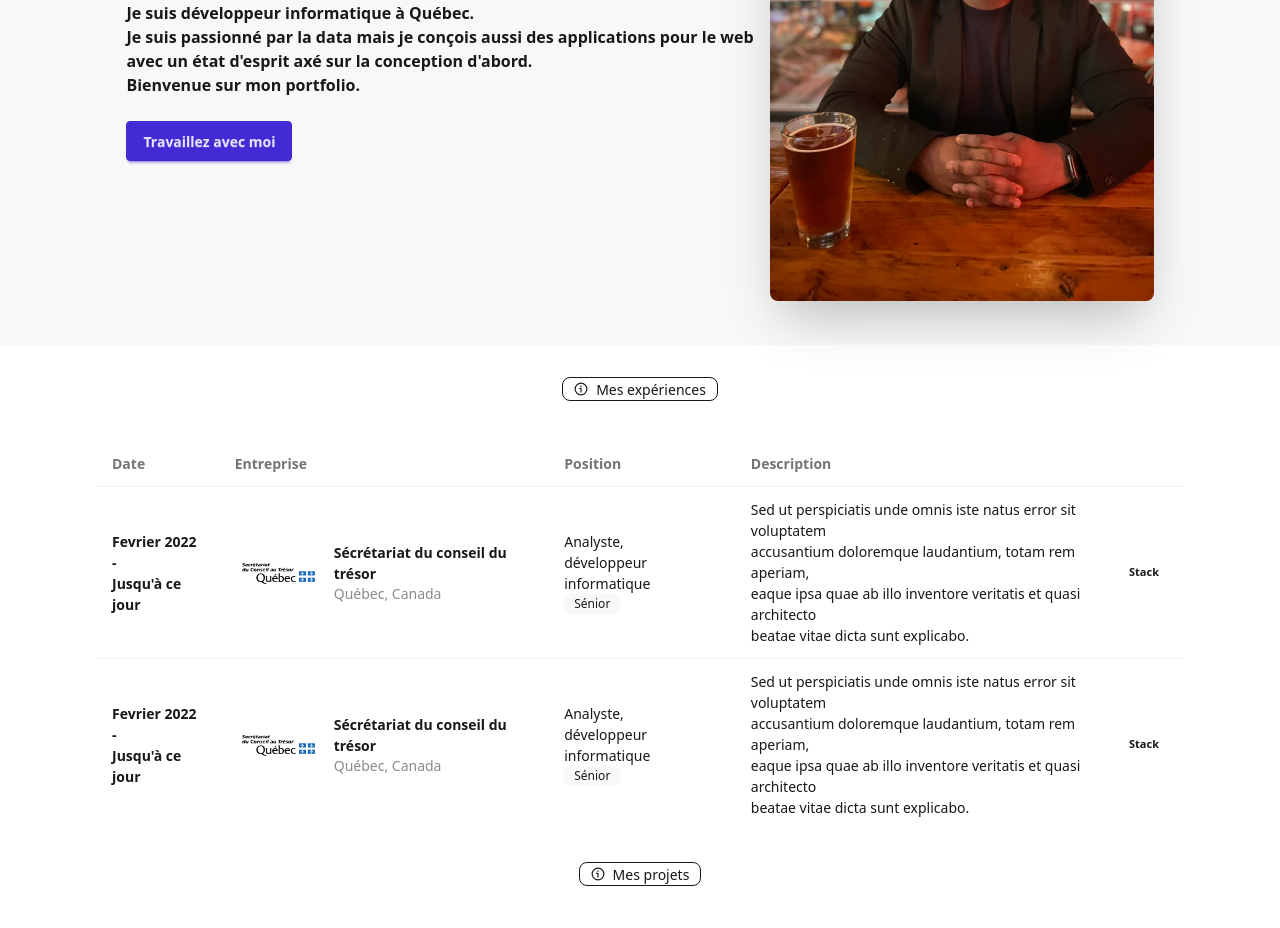
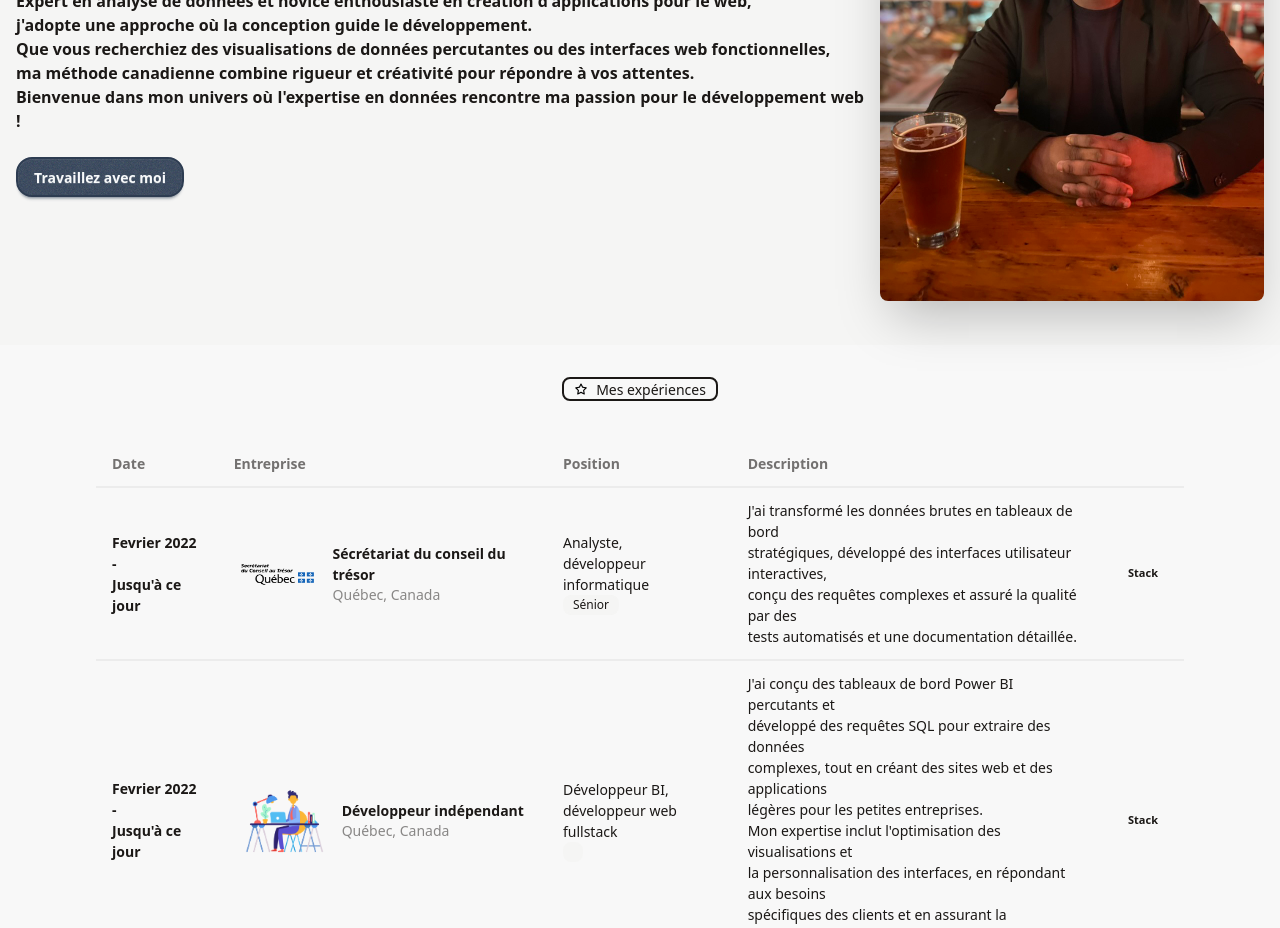
Before and after one commit to degbessou/Mon_Potfolio, a React (Vite) app in the folder Client/: page / in a window 1280 px wide. Shown: the part 320-1248 px from the top of the page. Built offline with nearby package versions, Linux system fonts and the light colour scheme.

Commit message:
finalisation du header, de la section about et experiences

```diff
--- a/Client/index.html
+++ b/Client/index.html
@@ -1,5 +1,5 @@
 <!doctype html>
-<html lang="en">
+<html lang="en" data-theme="deg_ptf_theme">
 
 <head>
   <meta charset="UTF-8" />
--- /dev/null
+++ b/Client/src/assets/Modal.jsx
@@ -0,0 +1,34 @@
+
+const Modal = ({ id, title, children }) => {
+    return (
+        <dialog id={id} className="modal">
+            <div className="modal-box">
+                <form method="dialog">
+                    {/* Bouton de fermeture */}
+                    <button className="btn btn-sm btn-circle btn-ghost absolute right-2 top-2">
+                        ✕
+                    </button>
+                </form>
+                <h3 className="font-bold text-lg text-center">{title}</h3>
+                <fieldset className="fieldset bg-base-200 text-error-content border-base-300 rounded-box w-m border p-4">
+                    <legend className="fieldset-legend font-light">FRONTEND</legend>
+                    {children.front && <div className="py-2">{children.front}</div>}
+                </fieldset>
+                <fieldset className="fieldset bg-base-200 border-base-300 text-error-content rounded-box w-m border p-4">
+                    <legend className="fieldset-legend font-light">BACKEND</legend>
+                    {children.back && <div className="py-2">{children.back}</div>}
+                </fieldset>
+                <fieldset className="fieldset bg-base-200 border-base-300 text-error-content rounded-box w-m border p-4">
+                    <legend className="fieldset-legend font-light">DONNÉES</legend>
+                    {children.data && <div className="py-2">{children.data}</div>}
+                </fieldset>
+                <fieldset className="fieldset bg-base-200 border-base-300 text-error-content rounded-box w-m border p-4">
+                    <legend className="fieldset-legend font-light">OUTILS</legend>
+                    {children.tools && <div className="py-2">{children.tools}</div>}
+                </fieldset>
+            </div>
+        </dialog>
+    );
+};
+
+export default Modal;
--- /dev/null
+++ b/Client/src/assets/ModalTest.jsx
@@ -0,0 +1,30 @@
+
+const Modal = ({ id, title, front, back, data }) => {
+    return (
+        <dialog id={id} className="modal modal-bottom sm:modal-middle">
+            <div className="modal-box">
+                <form method="dialog">
+                    {/* Bouton de fermeture */}
+                    <button className="btn btn-sm btn-circle btn-ghost absolute right-2 top-2">
+                        ✕
+                    </button>
+                </form>
+                <h3 className="font-bold text-lg">{title}</h3>
+                <fieldset className="fieldset bg-base-200 border-base-300 rounded-box w-xs border p-4">
+                    <legend className="fieldset-legend">frontend</legend>
+                    {front && <div className="py-4">{front}</div>}
+                </fieldset>
+                <fieldset className="fieldset bg-base-200 border-base-300 rounded-box w-xs border p-4">
+                    <legend className="fieldset-legend">backend</legend>
+                    {back && <div className="py-4">{back}</div>}
+                </fieldset>
+                <fieldset className="fieldset bg-base-200 border-base-300 rounded-box w-xs border p-4">
+                    <legend className="fieldset-legend">data</legend>
+                    {data && <div className="py-4">{data}</div>}
+                </fieldset>
+            </div>
+        </dialog>
+    );
+};
+
+export default Modal;
--- a/Client/src/components/About.jsx
+++ b/Client/src/components/About.jsx
@@ -11,14 +11,14 @@ const About = () => {
                     className="max-w-sm rounded-lg shadow-2xl"
                 />
                 <div className="font-agrandir-narrow font-semibold">
-                    <h1 className="text-5xl font-bold">Salut, moi c'est Donald!</h1>
-                    <p className="py-6">
-                        Je suis développeur informatique à Québec.
-                        <br />Je suis passionné par la data mais je conçois aussi des applications pour le web
-                        <br />avec un état d'esprit axé sur la conception d'abord.
-                        <br />Bienvenue sur mon portfolio.
+                    <h1 className="text-5xl font-bold">Salut, moi c'est Donald !</h1>
+                    <p className="text-justify py-6">
+                        Développeur informatique à Québec, je transforme les données en tableaux de bord stratégiques.
+                        <br />Expert en analyse de données et novice enthousiaste en création d'applications pour le web, <br /> j'adopte une approche où la conception guide le développement.
+                        <br />Que vous recherchiez des visualisations de données percutantes ou des interfaces web fonctionnelles, <br /> ma méthode canadienne combine rigueur et créativité pour répondre à vos attentes.
+                        <br />Bienvenue dans mon univers où l'expertise en données rencontre ma passion pour le développement web !
                     </p>
-                    <button className="btn btn-primary">Travaillez avec moi</button>
+                    <button className="btn btn-primary hover:text-accent transition-colors duration-300">Travaillez avec moi</button>
                 </div>
             </div>
         </div>
--- a/Client/src/components/Experiences.jsx
+++ b/Client/src/components/Experiences.jsx
@@ -1,13 +1,14 @@
 import React from "react";
 import "../styles/font.css";
+import Modal from "../assets/Modal";
+//import ModalTest from "../assets/ModalTest";
 
 const Experiences = () => {
     return (
         <div >
             <div className="flex justify-center mt-8">
                 <div className="badge badge-outline badge-color-secondary">
-                    <svg className="size-[1em]" xmlns="http://www.w3.org/2000/svg" viewBox="0 0 24 24"><g fill="currentColor" strokeLinejoin="miter" strokeLinecap="butt"><circle cx="12" cy="12" r="10" fill="none" stroke="currentColor" strokeLinecap="square" stroke-miterlimit="10" strokeWidth="2"></circle><path d="m12,17v-5.5c0-.276-.224-.5-.5-.5h-1.5" fill="none" stroke="currentColor" strokeLinecap="square" stroke-miterlimit="10" strokeWidth="2"></path><circle cx="12" cy="7.25" r="1.25" fill="currentColor" strokeWidth="2"></circle></g></svg>
-                    Mes expériences
+                    <svg xmlns="http://www.w3.org/2000/svg" viewBox="0 0 48 48" xmlns:xlink="http://www.w3.org/1999/xlink" xml:space="preserve" width="14" height="14"><path xmlns="http://www.w3.org/2000/svg" d="M44 19.34A2 2 0 0 0 42.28 18L30.9 16.34 25.8 6a2 2 0 0 0-3.6 0l-5.1 10.32L5.72 18a2 2 0 0 0-1.62 1.36 2 2 0 0 0 .5 2l8.26 8-2 11.36a2 2 0 0 0 .8 2 2 2 0 0 0 2.1.14L24 37.52l10.2 5.36a1.86 1.86 0 0 0 .92.24 2 2 0 0 0 1.18-.38 2 2 0 0 0 .8-2l-2-11.36 8.26-8a2 2 0 0 0 .64-2.04m-12.3 8a2 2 0 0 0-.58 1.78l1.44 8.38-7.52-4a2 2 0 0 0-1.88 0l-7.52 4 1.44-8.38a2 2 0 0 0-.58-1.78l-6-6 8.42-1.22a2 2 0 0 0 1.52-1.1L24 11.4l3.76 7.64a2 2 0 0 0 1.52 1.1l8.42 1.22z"></path></svg>                    Mes expériences
                 </div>
             </div>
             <div className="overflow-x-auto mx-24 mt-10">
@@ -53,12 +54,30 @@ const Experiences = () => {
                                 <br />
                                 <span className="badge badge-ghost badge-sm flex items-center">Sénior</span>
                             </td>
-                            <td>Sed ut perspiciatis unde omnis iste natus error sit voluptatem <br /> accusantium doloremque laudantium,
-                                totam rem aperiam, <br /> eaque ipsa quae ab illo inventore veritatis et quasi architecto <br /> beatae vitae dicta sunt explicabo.</td>
+                            <td>J'ai transformé les données brutes en tableaux de bord <br />stratégiques,
+                                développé des interfaces utilisateur interactives,<br />
+                                conçu des requêtes complexes et assuré la qualité par des <br />tests automatisés
+                                et une documentation détaillée.
+                            </td>
                             <th>
-                                <button className="btn btn-ghost btn-xs">Stack</button>
+                                {/* Bouton pour ouvrir la modal */}
+                                <button
+                                    className="btn btn-ghost btn-xs"
+                                    onClick={() => document.getElementById('employee').showModal()}
+                                >
+                                    Stack
+                                </button>
+                                {/* Modal */}
+                                <Modal id="employee" title="Stack Technique">
+                                    {{
+                                        front: <p>oracle apex, html5, css3, javascript</p>,
+                                        back: <p>sql, pl/sql</p>,
+                                        data: <p>oracle database</p>,
+                                        tools: <p>toad, sql*plus, git</p>
+                                    }}
+                                </Modal>
                             </th>
-                        </tr>{/* row 2 */}
+                        </tr>
                         <tr>
                             <th>
                                 <label>
@@ -71,27 +90,45 @@ const Experiences = () => {
                                     <div
                                         className="mask mask-squircle w-24 h-24"
                                         style={{
-                                            backgroundImage: "url('/pictures/sct_logo.png')",
+                                            backgroundImage: "url('/pictures/freelancer_logo.png')",
                                             backgroundSize: "contain",
                                             backgroundRepeat: "no-repeat",
                                             backgroundPosition: "center"
                                         }}
                                     />
                                     <div>
-                                        <div className="font-bold">Sécrétariat du conseil du trésor</div>
+                                        <div className="font-bold">Développeur indépendant</div>
                                         <div className="text-sm opacity-50">Québec, Canada</div>
                                     </div>
                                 </div>
                             </td>
                             <td>
-                                Analyste, <br /> développeur informatique
+                                Développeur BI, <br /> développeur web fullstack
                                 <br />
-                                <span className="badge badge-ghost badge-sm flex items-center">Sénior</span>
+                                <span className="badge badge-ghost badge-sm flex items-center"></span>
                             </td>
-                            <td>Sed ut perspiciatis unde omnis iste natus error sit voluptatem <br /> accusantium doloremque laudantium,
-                                totam rem aperiam, <br /> eaque ipsa quae ab illo inventore veritatis et quasi architecto <br /> beatae vitae dicta sunt explicabo.</td>
+                            <td>J'ai conçu des tableaux de bord Power BI percutants et <br />développé des requêtes SQL pour extraire des données <br />complexes,
+                                tout en créant des sites web et des applications <br />légères pour les petites entreprises.<br />
+                                Mon expertise inclut l'optimisation des visualisations et <br /> la personnalisation des interfaces,
+                                en répondant aux besoins <br />spécifiques des clients et en assurant la maintenance <br />continue des projets.
+                            </td>
                             <th>
-                                <button className="btn btn-ghost btn-xs">Stack</button>
+                                {/* Bouton pour ouvrir la modal */}
+                                <button
+                                    className="btn btn-ghost btn-xs"
+                                    onClick={() => document.getElementById('freelance').showModal()}
+                                >
+                                    Stack
+                                </button>
+                                {/* Modal */}
+                                <Modal id="freelance" title="Stack Technique">
+                                    {{
+                                        front: <p>html5, css3, tailwind, javascript, reactjs, daisyui, vite</p>,
+                                        back: <p>nodejs, expressjs</p>,
+                                        data: <p>power bi, excel, postgresql, mongodb</p>,
+                                        tools: <p>git, sourcetree</p>
+                                    }}
+                                </Modal>
                             </th>
                         </tr>
                     </tbody>
--- a/Client/src/components/Navbar.jsx
+++ b/Client/src/components/Navbar.jsx
@@ -47,7 +47,7 @@ const Navbar = () => {
                 </ul>
             </div>
             <div className="navbar-end">
-                <a className="btn hover:bg-secondary">Obtenir mon CV</a>
+                <a className="btn hover:bg-primary hover:text-white hover:font-medium transition-colors duration-300 ">Obtenir mon CV</a>
             </div>
         </div>
     );
--- a/Client/src/index.css
+++ b/Client/src/index.css
@@ -1,6 +1,5 @@
 @import "tailwindcss";
 @plugin "daisyui";
-
 
 @plugin "daisyui/theme" {
   name: "deg_ptf_theme";
```
Also changed, not shown: Client/src/components/Footer.jsx (+10 -0 lines), Client/public/pictures/freelance_logo.png (added), Client/public/pictures/freelancer_logo.png (added).
